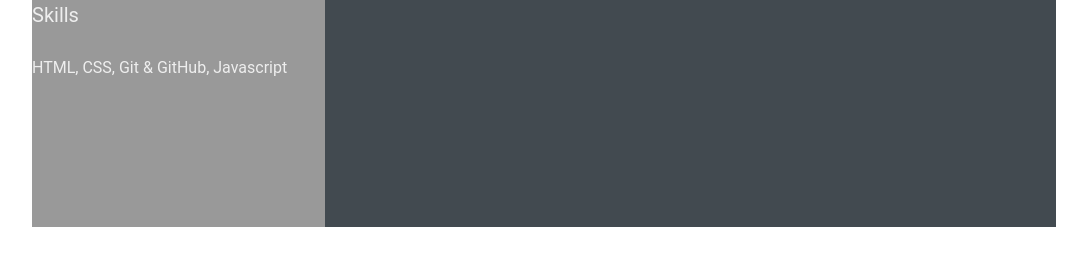
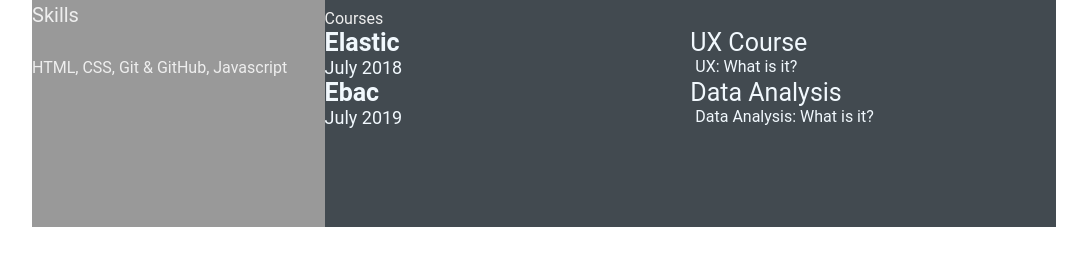
Before and after one commit to tatianemoraesp/devjourneygit.github.io, a plain HTML site: page index.html in a window 1280 px wide. Shown: the part 605-864 px from the top of the page, without its empty margins (96-1183 px from the left). Drawn offline with Linux system fonts and the light colour scheme.

Commit message:
Add Awards (#5)

```diff
--- a/index.html
+++ b/index.html
@@ -99,6 +99,31 @@
                     </div>
                 </div>
             </section>
+            <section class="awards gap">
+                <div class="right-title">Courses</div>
+                <div class="awards-contents">
+                    <div class="awards-left">
+                        <p class="awards-company-name">Elastic</p>
+                        <p class="awards-time-period">July 2018</p>
+                    </div>
+                    <div class="awards-right">
+                        <p class="awards-name">UX Course</p>
+                        <p class="awards-desc">
+                            UX: What is it?
+                        </p>
+                    </div>
+                    <div class="awards-left">
+                        <p class="awards-company-name">Ebac</p>
+                        <p class="awards-time-period">July 2019</p>
+                    </div>
+                    <div class="awards-right">
+                        <p class="awards-name">Data Analysis</p>
+                        <p class="awards-desc">
+                            Data Analysis: What is it?
+                        </p>
+                    </div>
+                </div>
+            </section>
         </section>
     </main>
 </body>
```
Lines whose indentation alone changed are shown as unchanged.
